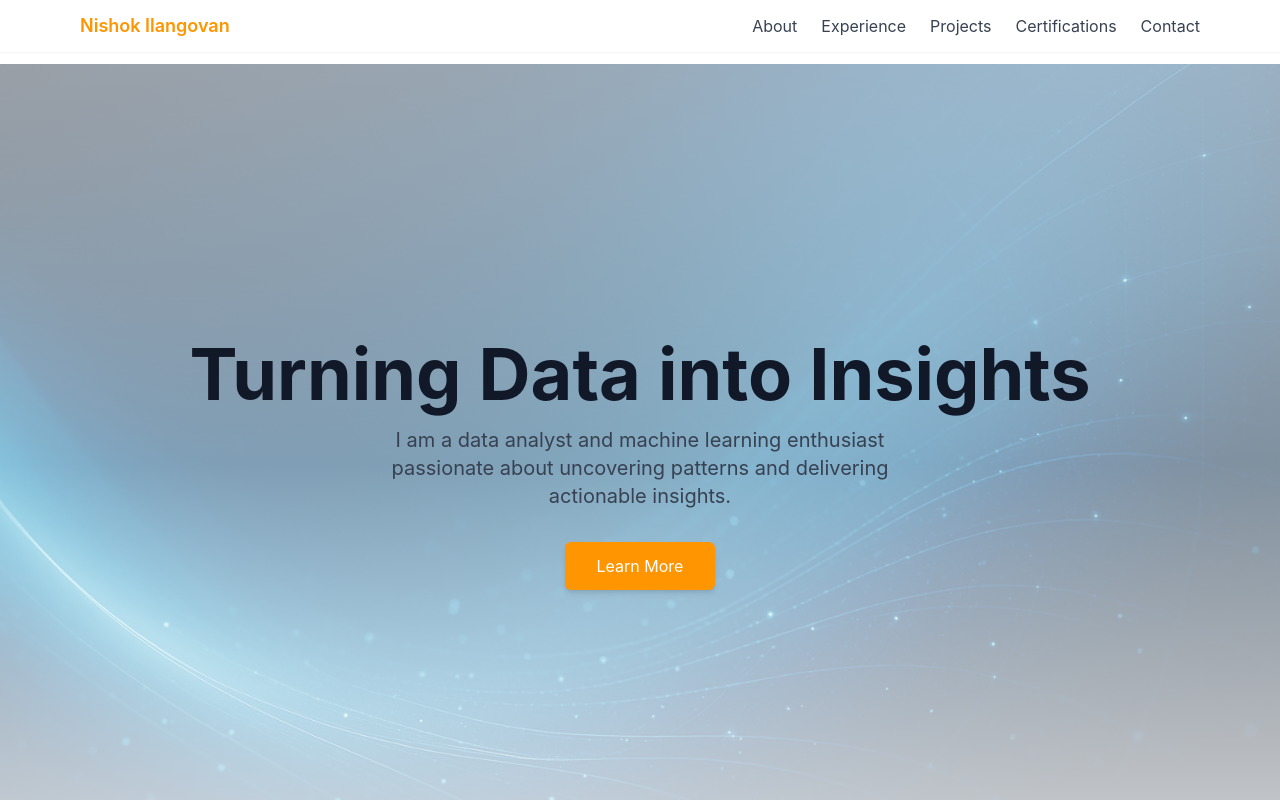
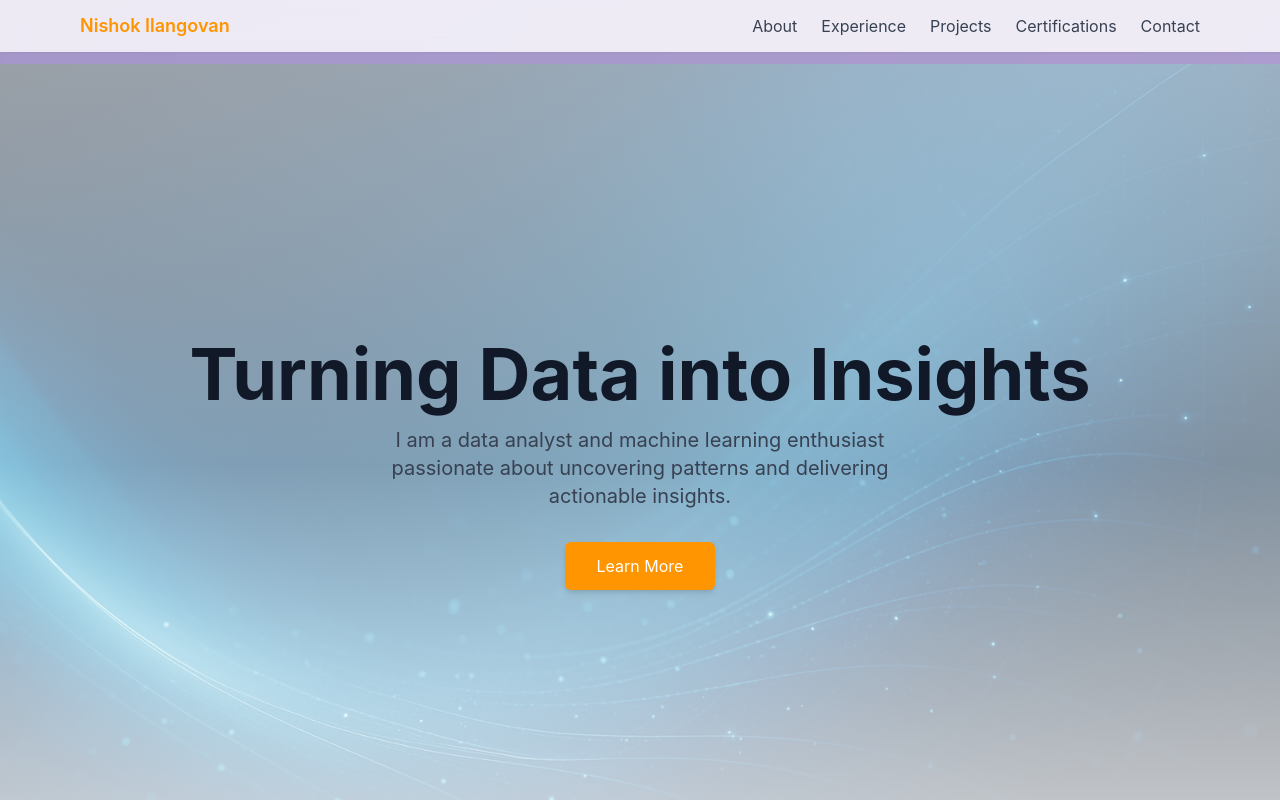
Before and after one commit to Nishok2002/portfolio-website, a Next.js app: page / in a window 1280 px wide. Shown: the top 800 px of the page. Built offline with nearby package versions, Linux system fonts and the light colour scheme.

Commit message:
Add files via upload
Update global styles and layout for purple theme

```diff
--- a/app/globals.css
+++ b/app/globals.css
@@ -3,10 +3,22 @@
 @tailwind utilities;
 
 /* Custom global styles */
+/*
+ * Apply a soft, peaceful purple backdrop across the entire site.
+ * The translucent gradient and subtle blur give the page a glossy,
+ * modern aesthetic while still allowing coloured cards and sections
+ * to stand out. Text colour is defined in the layout so it remains
+ * legible on the darker background.
+ */
 body {
-  @apply bg-white text-gray-900 antialiased;
+  /* Remove the default white background and apply a gradient.
+     The semi‑transparent colours allow underlying elements and
+     shadows to blend for a glass‑like effect. */
+  background: linear-gradient(135deg, rgba(104, 81, 165, 0.6), rgba(163, 124, 208, 0.6));
+  backdrop-filter: blur(15px);
   font-family: -apple-system, BlinkMacSystemFont, 'Segoe UI', Roboto, Oxygen,
     Ubuntu, Cantarell, 'Open Sans', 'Helvetica Neue', sans-serif;
+  @apply antialiased;
 }
 
 a {
--- a/app/layout.tsx
+++ b/app/layout.tsx
@@ -2,9 +2,10 @@ import '../app/globals.css';
 import { ReactNode } from 'react';
 
 export const metadata = {
-  title: 'Data Analyst Portfolio',
+  // Updated title to reflect the owner’s name and role.
+  title: 'Nishok Ilangovan – Data Analyst & ML Enthusiast',
   description:
-    'Portfolio of a data analyst and machine learning enthusiast showcasing experience, projects and certifications.',
+    'Portfolio of Nishok Ilangovan, a data analyst and machine learning enthusiast showcasing experience, projects and certifications.',
 };
 
 export default function RootLayout({
@@ -14,8 +15,16 @@ export default function RootLayout({
 }) {
   return (
     <html lang="en">
-      <head />
-      <body className="bg-white text-gray-900">
+      <head>
+        {/* Favicon for the site – this will appear as the tab icon in the browser */}
+        <link rel="icon" href="/favicon.png" type="image/png" />
+      </head>
+      {/*
+        Remove the explicit white background on the body so our global
+        gradient takes effect. The text colour is still set here to
+        ensure readability across the site.
+      */}
+      <body className="text-gray-900">
         {children}
       </body>
     </html>
```
